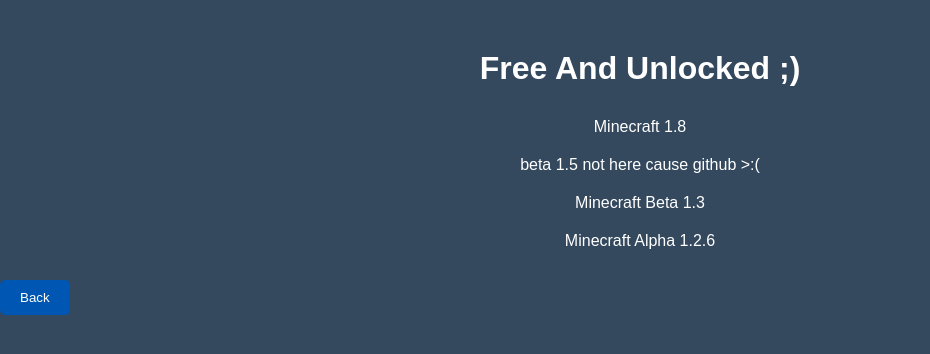
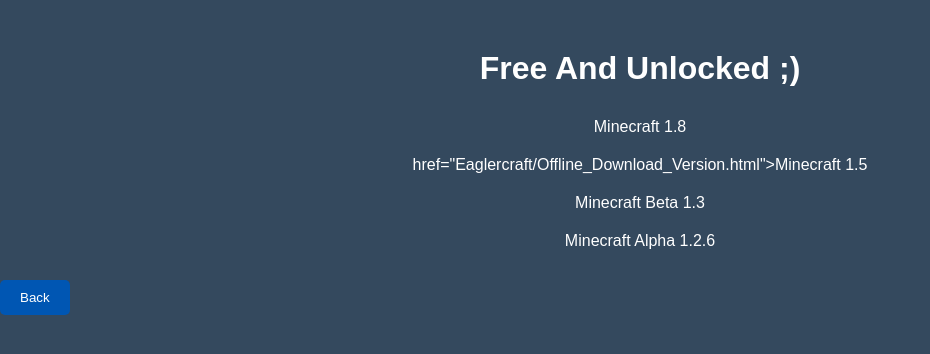
Before and after one commit to chilltea-1/chilltea-1.github.io, a plain HTML site: page games/browser/index.html in a window 1280 px wide. Shown: the whole page, without its empty margins (0-930 px from the left). Drawn offline with Linux system fonts and the light colour scheme.

Commit message:
Updated Eaglercraft
[+] Eaglercraft 1.5

```diff
--- a/games/browser/index.html
+++ b/games/browser/index.html
@@ -70,7 +70,7 @@
     <h1>Free And Unlocked ;)</h1>
     <ul>
         <li><a href="EaglerCraft/mc.1.8.html">Minecraft 1.8</a></li>
-        <li>beta 1.5 not here cause github >:(</li>
+        <li><a> href="Eaglercraft/Offline_Download_Version.html">Minecraft 1.5</a></li>
         <li><a href="EaglerCraft/Eaglercraft_Beta_1.3_Offline_Download.html">Minecraft Beta 1.3</a></li>
         <li><a href="EaglerCraft/Alpha_Offline_Download.html">Minecraft Alpha 1.2.6</a></li>
     </ul>
```
